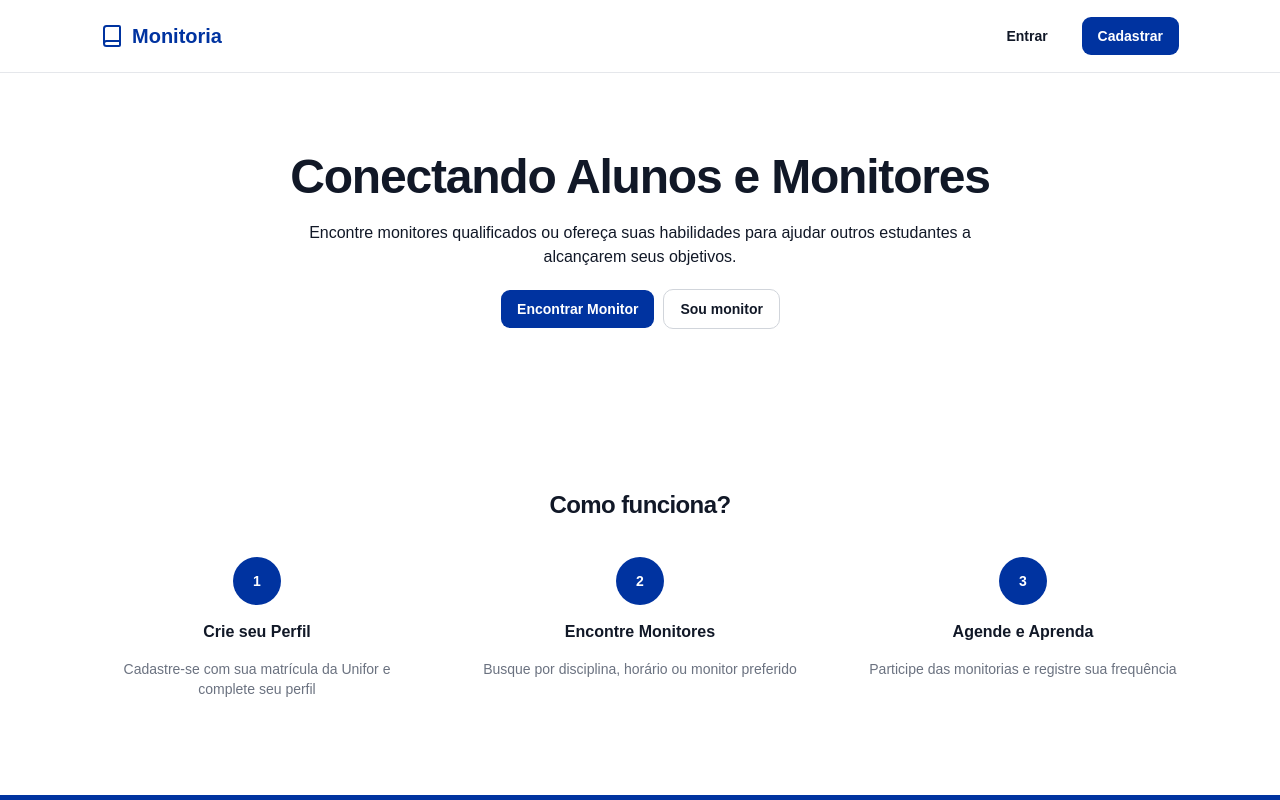
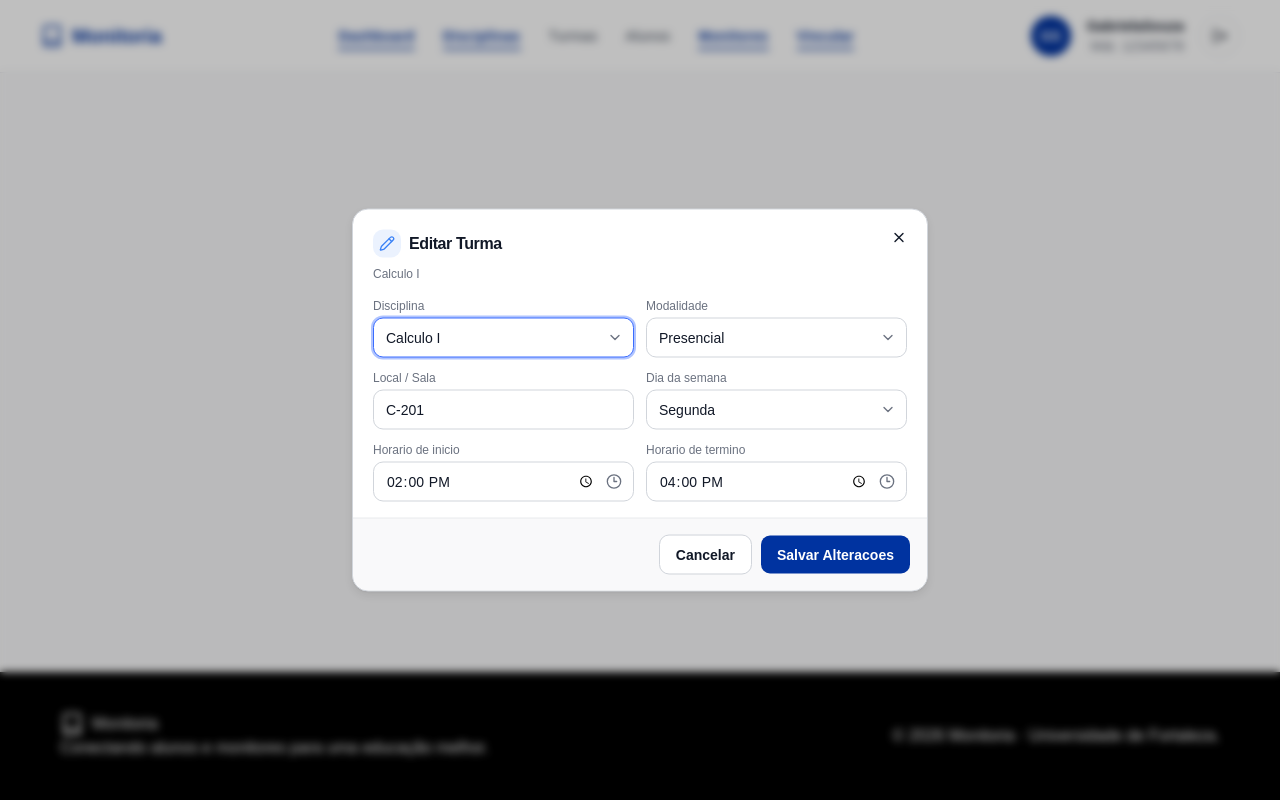
Before and after one commit to Jv1ctor/monitoria-app-web, a React (Vite) app: page /admin/classroom in a window 1280 px wide. Before the commit this address led to /. Shown: the top 800 px of the page. Built offline with nearby package versions, Linux system fonts and the light colour scheme.

Commit message:
feat: modal modified classroom

```diff
--- /dev/null
+++ b/src/pages/admin/AdminClassroom.tsx
@@ -0,0 +1,29 @@
+import { useState } from "react"
+import { TurmaModal } from "./components/EditClassroom"
+
+export default function AdminClassroom() {
+    const [open, setOpen] = useState(true)
+  return (
+    <TurmaModal
+      open={open}
+      onOpenChange={setOpen}
+      title="Editar Turma"
+      subtitle="Calculo I"
+      submitLabel="Salvar Alteracoes"
+      initialData={{
+        disciplina: "Calculo I",
+        modalidade: "Presencial",
+        local: "C-201",
+        diaSemana: "Segunda",
+        horaInicio: "14:00",
+        horaFim: "16:00",
+      }}
+      onSubmit={(data) => {
+        console.log(data)
+      }}
+      disciplinas={["Calculo I", "Fisica II", "Algoritmos"]}
+      modalidades={["Presencial", "Online"]}
+      diasSemana={["Segunda", "Terca", "Quarta", "Quinta", "Sexta"]}
+    />
+  )
+}
--- /dev/null
+++ b/src/pages/admin/components/EditClassroom.tsx
@@ -0,0 +1,151 @@
+import { useEffect, useState } from "react"
+import { Pencil, Clock3 } from "lucide-react"
+import type { TurmaFormData, TurmaModalProps } from "../types/TurmaModal"
+
+import { Button } from "@/components/ui/button"
+import {
+    Dialog,
+    DialogContent,
+    DialogFooter,
+    DialogHeader,
+    DialogTitle,
+} from "@/components/ui/dialog"
+import { Input } from "@/components/ui/input"
+import {
+    Select,
+    SelectContent,
+    SelectItem,
+    SelectTrigger,
+    SelectValue,
+} from "@/components/ui/select"
+
+const EMPTY_FORM: TurmaFormData = {
+    disciplina: "",
+    modalidade: "",
+    local: "",
+    diaSemana: "",
+    horaInicio: "",
+    horaFim: "",
+}
+
+export function TurmaModal({
+    open,
+    onOpenChange,
+    title,
+    subtitle,
+    submitLabel,
+    initialData,
+    onSubmit,
+    disciplinas,
+    modalidades,
+    diasSemana,
+}: TurmaModalProps) {
+    const [form, setForm] = useState<TurmaFormData>(EMPTY_FORM)
+
+    useEffect(() => {
+        if (!open) return
+        setForm({
+            ...EMPTY_FORM,
+            ...initialData,
+        })
+    }, [open, initialData])
+
+    const update = <K extends keyof TurmaFormData>(key: K, value: TurmaFormData[K]) => {
+        setForm((prev) => ({ ...prev, [key]: value }))
+    }
+
+    const handleSubmit = () => {
+        onSubmit(form)
+        onOpenChange(false)
+    }
+
+    return (
+        <Dialog open={open} onOpenChange={onOpenChange}>
+            <DialogContent className="sm:max-w-xl">
+                <DialogHeader>
+                    <DialogTitle className="flex items-center gap-2">
+                        <span className="rounded-md bg-info/10 p-1.5 text-info">
+                            <Pencil className="size-4" />
+                        </span>
+                        {title}
+                    </DialogTitle>
+                    {subtitle ? <p className="text-xs text-muted-foreground">{subtitle}</p> : null}
+                </DialogHeader>
+
+                <div className="grid gap-3 md:grid-cols-2">
+                    <div className="space-y-1">
+                        <p className="text-xs font-medium text-muted-foreground">Disciplina</p>
+                        <Select value={form.disciplina} onValueChange={(v) => update("disciplina", v)}>
+                            <SelectTrigger><SelectValue placeholder="Selecione" /></SelectTrigger>
+                            <SelectContent>
+                                {disciplinas.map((d) => (
+                                    <SelectItem key={d} value={d}>{d}</SelectItem>
+                                ))}
+                            </SelectContent>
+                        </Select>
+                    </div>
+
+                    <div className="space-y-1">
+                        <p className="text-xs font-medium text-muted-foreground">Modalidade</p>
+                        <Select value={form.modalidade} onValueChange={(v) => update("modalidade", v)}>
+                            <SelectTrigger><SelectValue placeholder="Selecione" /></SelectTrigger>
+                            <SelectContent>
+                                {modalidades.map((m) => (
+                                    <SelectItem key={m} value={m}>{m}</SelectItem>
+                                ))}
+                            </SelectContent>
+                        </Select>
+                    </div>
+
+                    <div className="space-y-1">
+                        <p className="text-xs font-medium text-muted-foreground">Local / Sala</p>
+                        <Input value={form.local} onChange={(e) => update("local", e.target.value)} placeholder="Ex: C-201" />
+                    </div>
+
+                    <div className="space-y-1">
+                        <p className="text-xs font-medium text-muted-foreground">Dia da semana</p>
+                        <Select value={form.diaSemana} onValueChange={(v) => update("diaSemana", v)}>
+                            <SelectTrigger><SelectValue placeholder="Selecione" /></SelectTrigger>
+                            <SelectContent>
+                                {diasSemana.map((d) => (
+                                    <SelectItem key={d} value={d}>{d}</SelectItem>
+                                ))}
+                            </SelectContent>
+                        </Select>
+                    </div>
+
+                    <div className="space-y-1">
+                        <p className="text-xs font-medium text-muted-foreground">Horario de inicio</p>
+                        <div className="relative">
+                            <Clock3 className="pointer-events-none absolute right-3 top-1/2 size-4 -translate-y-1/2 text-muted-foreground" />
+                            <Input
+                                type="time"
+                                className="pr-9"
+                                value={form.horaInicio}
+                                onChange={(e) => update("horaInicio", e.target.value)}
+                            />
+                        </div>
+                    </div>
+
+                    <div className="space-y-1">
+                        <p className="text-xs font-medium text-muted-foreground">Horario de termino</p>
+                        <div className="relative">
+                            <Clock3 className="pointer-events-none absolute right-3 top-1/2 size-4 -translate-y-1/2 text-muted-foreground" />
+                            <Input
+                                type="time"
+                                className="pr-9"
+                                value={form.horaFim}
+                                onChange={(e) => update("horaFim", e.target.value)}
+                            />
+                        </div>
+                    </div>
+                </div>
+
+                <DialogFooter>
+                    <Button variant="outline" onClick={() => onOpenChange(false)}>Cancelar</Button>
+                    <Button onClick={handleSubmit}>{submitLabel}</Button>
+                </DialogFooter>
+            </DialogContent>
+        </Dialog>
+    )
+}
--- a/src/pages/admin/routes.tsx
+++ b/src/pages/admin/routes.tsx
@@ -1,3 +1,4 @@
+import AdminClassroom from "./AdminClassroom";
 import { WelcomeAdmin } from "./WelcomeAdmin";
 
 export const adminRoutes = [
@@ -8,4 +9,10 @@ export const adminRoutes = [
   //   path: "rota (monitor)",
   //   element: <Pagina />,
   // },
+  {
+    path: "classroom",
+    element: <AdminClassroom />,
+    handle: { title: "Gerenciar Turmas" },
+
+  }
 ]
--- /dev/null
+++ b/src/pages/admin/types/TurmaModal.ts
@@ -0,0 +1,23 @@
+type TurmaFormData = {
+    disciplina: string
+    modalidade: string
+    local: string
+    diaSemana: string
+    horaInicio: string
+    horaFim: string
+}
+
+type TurmaModalProps = {
+    open: boolean
+    onOpenChange: (open: boolean) => void
+    title: string
+    subtitle?: string
+    submitLabel: string
+    initialData?: Partial<TurmaFormData>
+    onSubmit: (data: TurmaFormData) => void
+    disciplinas: string[]
+    modalidades: string[]
+    diasSemana: string[]
+}
+
+export type { TurmaFormData, TurmaModalProps }
```
